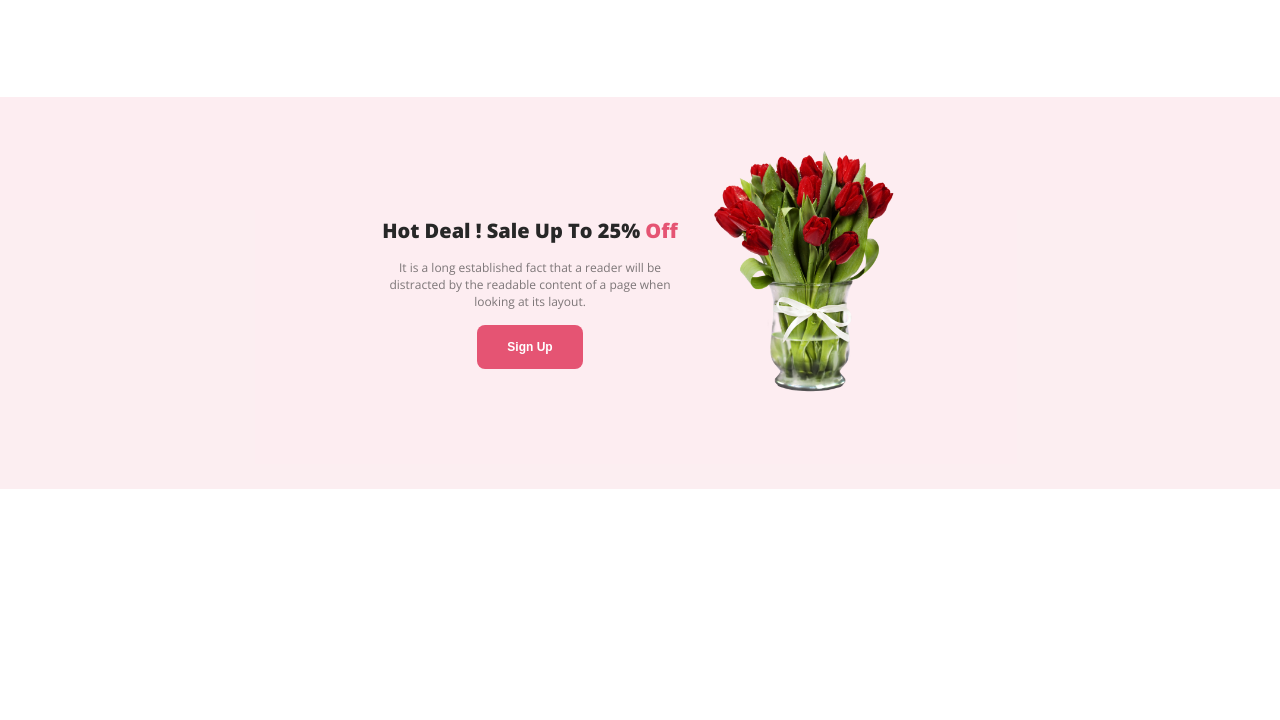
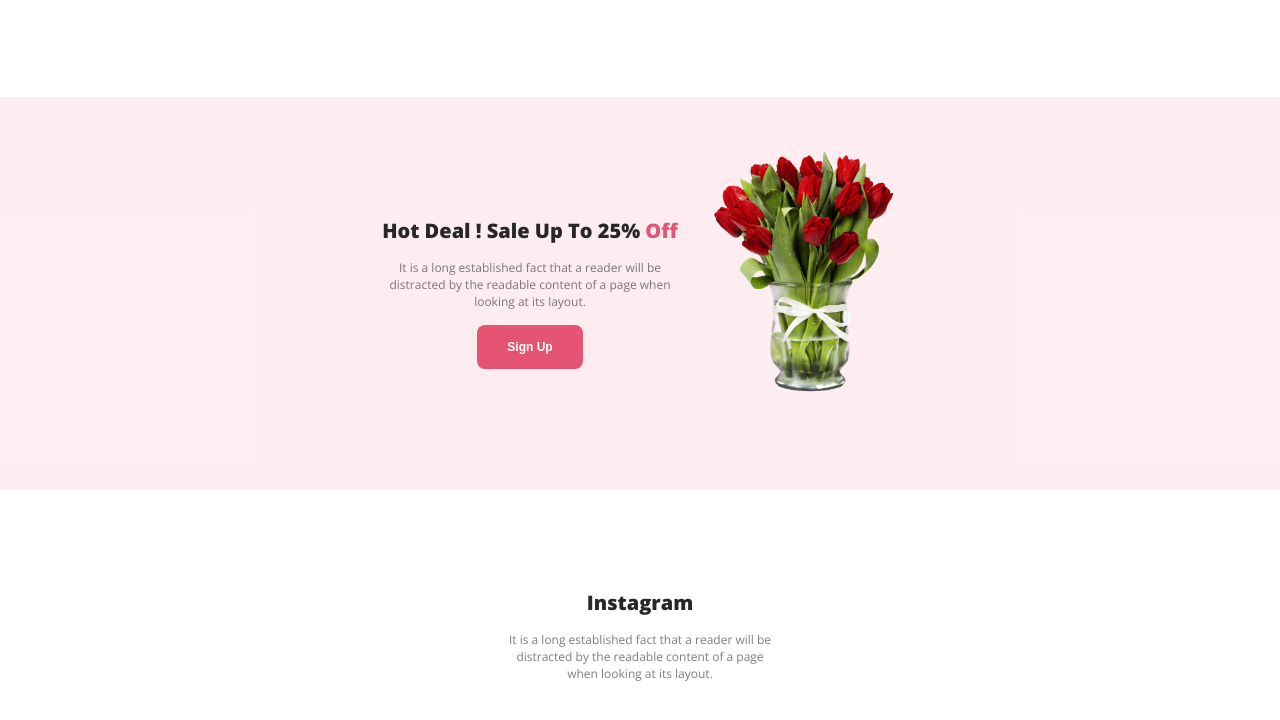
Before and after one commit to SarahSamiha/flower-shop, a plain HTML site: page index.html in a window 1280 px wide. Shown: the part 553-1273 px from the top of the page. Before the commit the page ends 1042 px from the top, so only its background shows below. Drawn offline with nearby package versions, Linux system fonts and the light colour scheme.

Commit message:
instagram added

```diff
--- a/index.html
+++ b/index.html
@@ -25,7 +25,7 @@
                     Let's make beautiful flowers a part of your life.
                 </h1>
 
-                <p id="header-description">
+                <p class="description">
                     It is a long established fact that a reader will be distracted by the readable content of a page
                     when looking at its layout. The point of using Lorem Ipsum is that it has a more-or-less normal
                     distribution of letters.
@@ -49,8 +49,9 @@
                     Hot Deal ! Sale Up To 25% <span class="pink-text">Off</span>
                 </h1>
 
-                <p id="hot-deal-description">
-                    It is a long established fact that a reader will be distracted by the readable content of a page when looking at its layout.
+                <p class="description">
+                    It is a long established fact that a reader will be distracted by the readable content of a page
+                    when looking at its layout.
                 </p>
 
                 <button class="btn-primary">Sign Up</button>
@@ -60,6 +61,24 @@
             <img id="hot-deal-img" src="Flower Asset/pngwing 8.png" alt="Flower Picture">
 
         </section>
+        <!-- Hot Deal Section Ends-->
+
+        <div class="overall">
+
+            <!-- Social Section-->
+            <section id="social">
+
+                <h3 class="title">Instagram</h3>
+
+                <p class="description" id="social-description">
+                    It is a long established fact that a reader will be distracted by the readable content of a page
+                    when looking at its layout.
+                </p>
+
+            </section>
+            <!-- Social Section End-->
+        </div>
+
 
     </header>
 
--- a/styles/flowerShop.css
+++ b/styles/flowerShop.css
@@ -7,6 +7,24 @@
 body {
     font-family: 'Lato', sans-serif;
     font-family: 'Open Sans', sans-serif;
+}
+
+.overall {
+    margin: 100px 200px;
+    align-items: center;
+}
+
+.title {
+    color: #272727;
+    text-align: center;
+    font-size: 20px;
+    font-weight: 800;
+}
+.description{
+    color: rgba(39, 39, 39, 0.60);
+    font-size: 12px;
+    font-weight: 400;
+    margin-top: 15px;
 }
 
 .btn-primary {
@@ -19,7 +37,8 @@ body {
     padding: 15px 30px;
     margin-top: 15px;
 }
-.pink-text{
+
+.pink-text {
     color: #E55473;
 }
 
@@ -42,13 +61,6 @@ body {
     color: #272727;
     font-size: 40px;
     font-weight: 800;
-}
-
-#header-description {
-    color: rgba(39, 39, 39, 0.60);
-    font-size: 12px;
-    font-weight: 400;
-    margin-top: 15px;
 }
 
 #header-img {
@@ -79,14 +91,17 @@ body {
     font-weight: 800;
 }
 
-#hot-deal-description {
-    color: rgba(39, 39, 39, 0.60);
-    font-size: 12px;
-    font-weight: 400;
-    margin-top: 15px;
-}
-
 #hot-deal-img {
     margin: 50px 0px;
     height: 250px;
 }
+
+/* Social */
+#social{
+    text-align: center;
+}
+
+#social-description{
+    max-width: 400px;
+    padding: 0px 300px;
+ }
```
